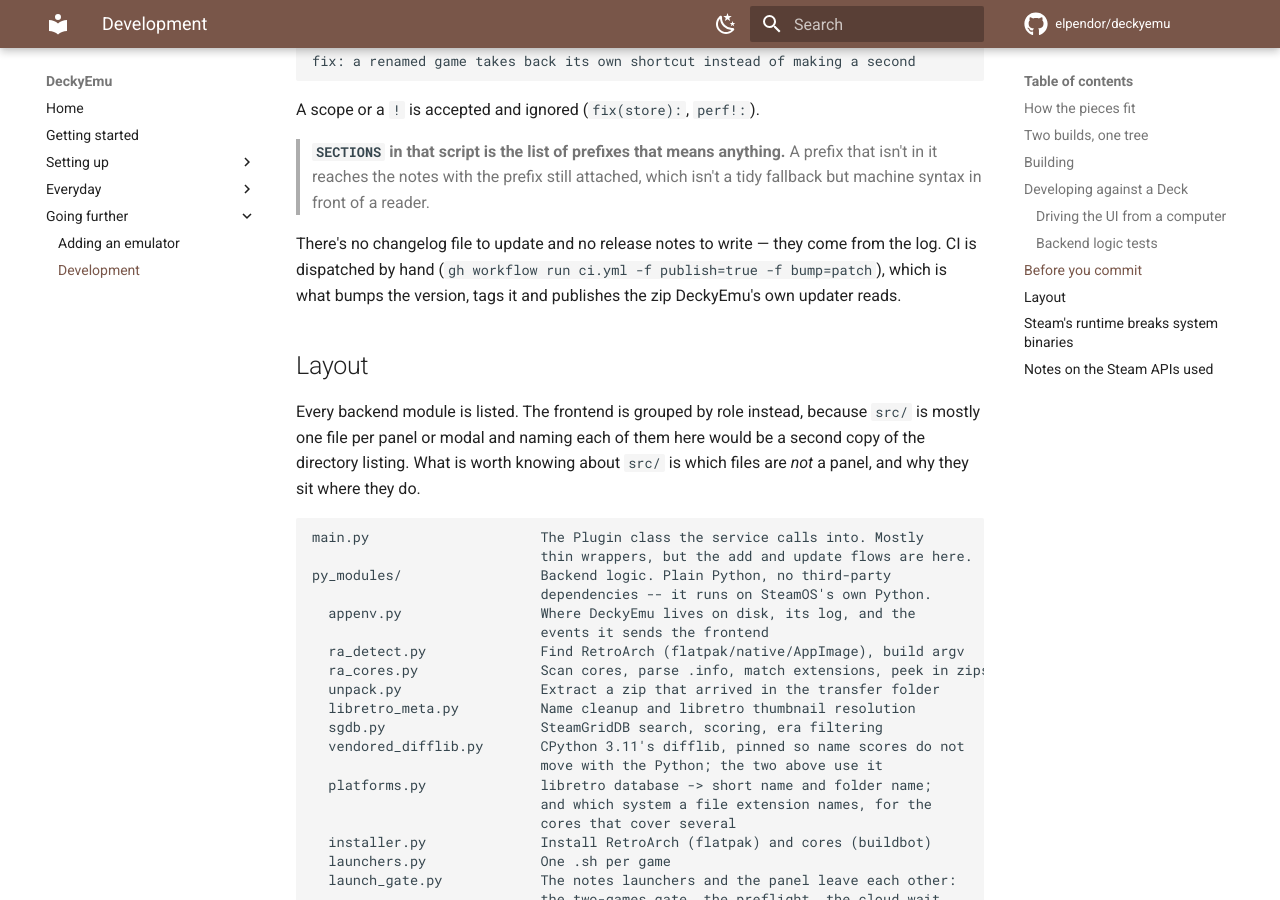
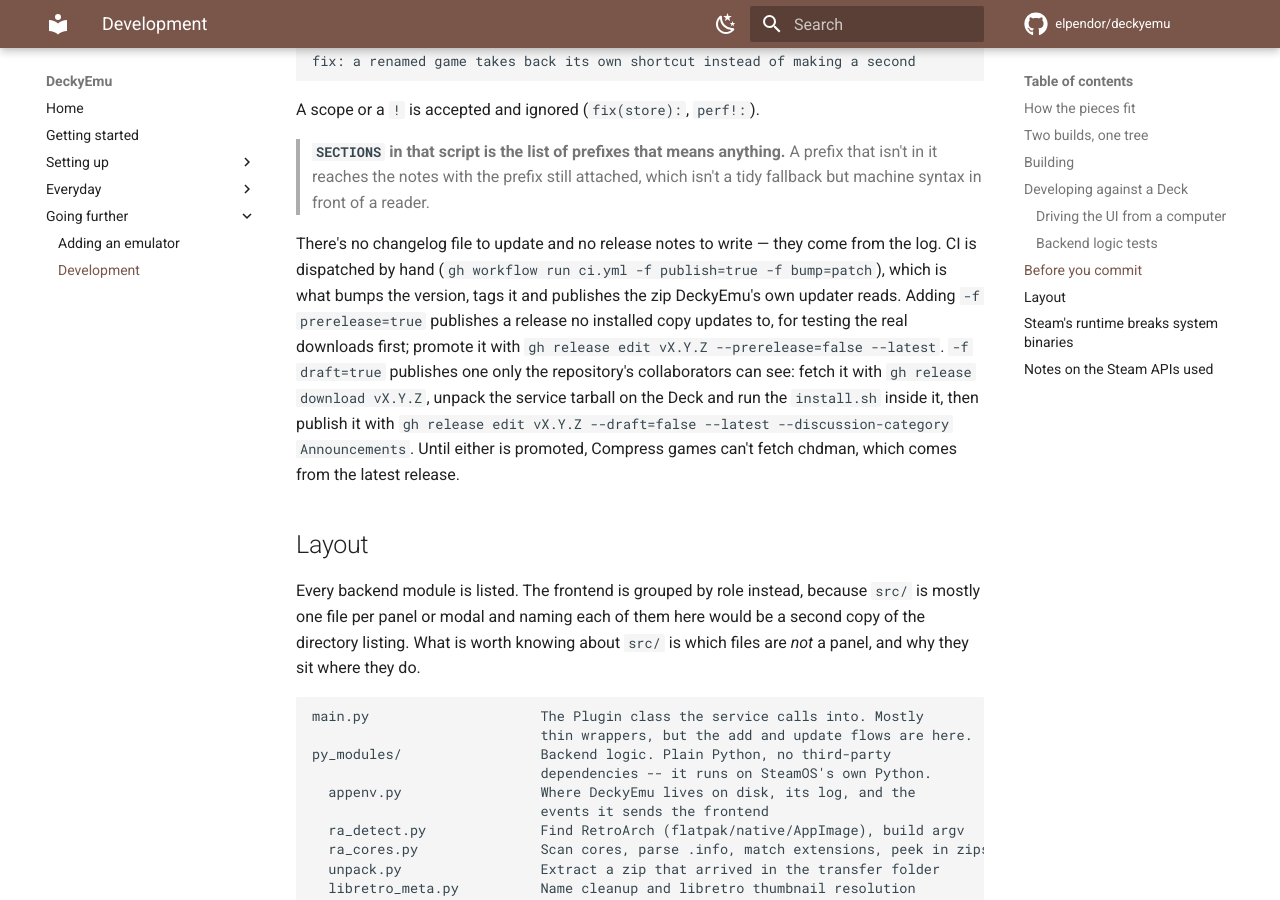
Before and after one commit to elpendor/deckyemu, an MkDocs documentation site: the page built from docs/development.md, in a window 1280 px wide and 900 px high, scrolled down 5274 px. Built offline with MkDocs 1.6.1 and Material for MkDocs 9.7.7, drawn with Linux system fonts in a browser that asks for light colours; comment, search, counter and statistics services are not loaded.

Commit message:
build: CI can publish a pre-release or a private draft, which no installed copy updates to

```diff
--- a/docs/development.md
+++ b/docs/development.md
@@ -258,7 +258,14 @@ A scope or a `!` is accepted and ignored (`fix(store):`, `perf!:`).
 There's no changelog file to update and no release notes to write — they come
 from the log. CI is dispatched by hand (`gh workflow run ci.yml -f publish=true
 -f bump=patch`), which is what bumps the version, tags it and publishes the zip
-DeckyEmu's own updater reads.
+DeckyEmu's own updater reads. Adding `-f prerelease=true` publishes a release
+no installed copy updates to, for testing the real downloads first; promote it
+with `gh release edit vX.Y.Z --prerelease=false --latest`. `-f draft=true`
+publishes one only the repository's collaborators can see: fetch it with
+`gh release download vX.Y.Z`, unpack the service tarball on the Deck and run the
+`install.sh` inside it, then publish it with `gh release edit vX.Y.Z
+--draft=false --latest --discussion-category Announcements`. Until either is
+promoted, Compress games can't fetch chdman, which comes from the latest release.
 
 ## Layout
 
```
Also changed, not shown: 1 other file.
